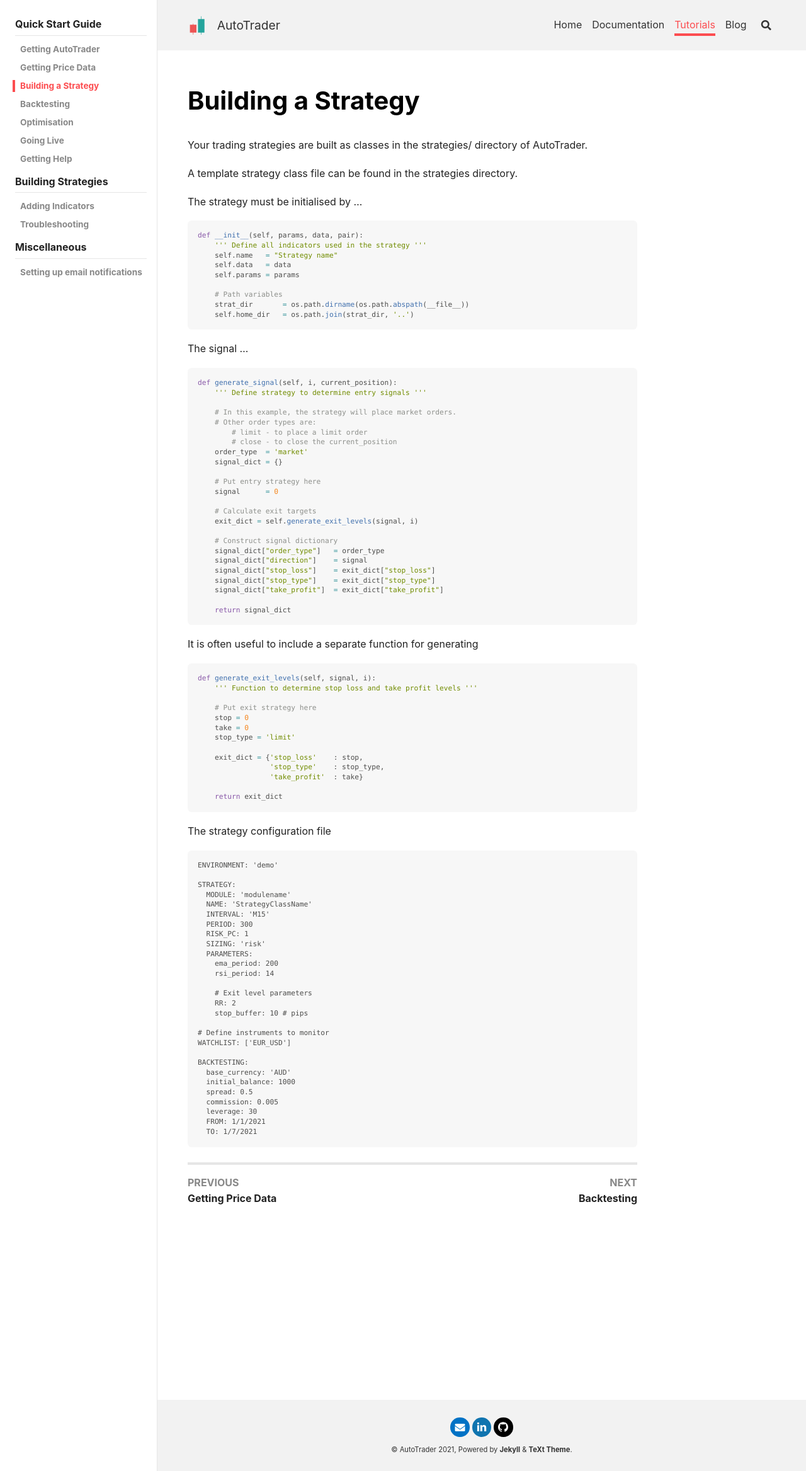
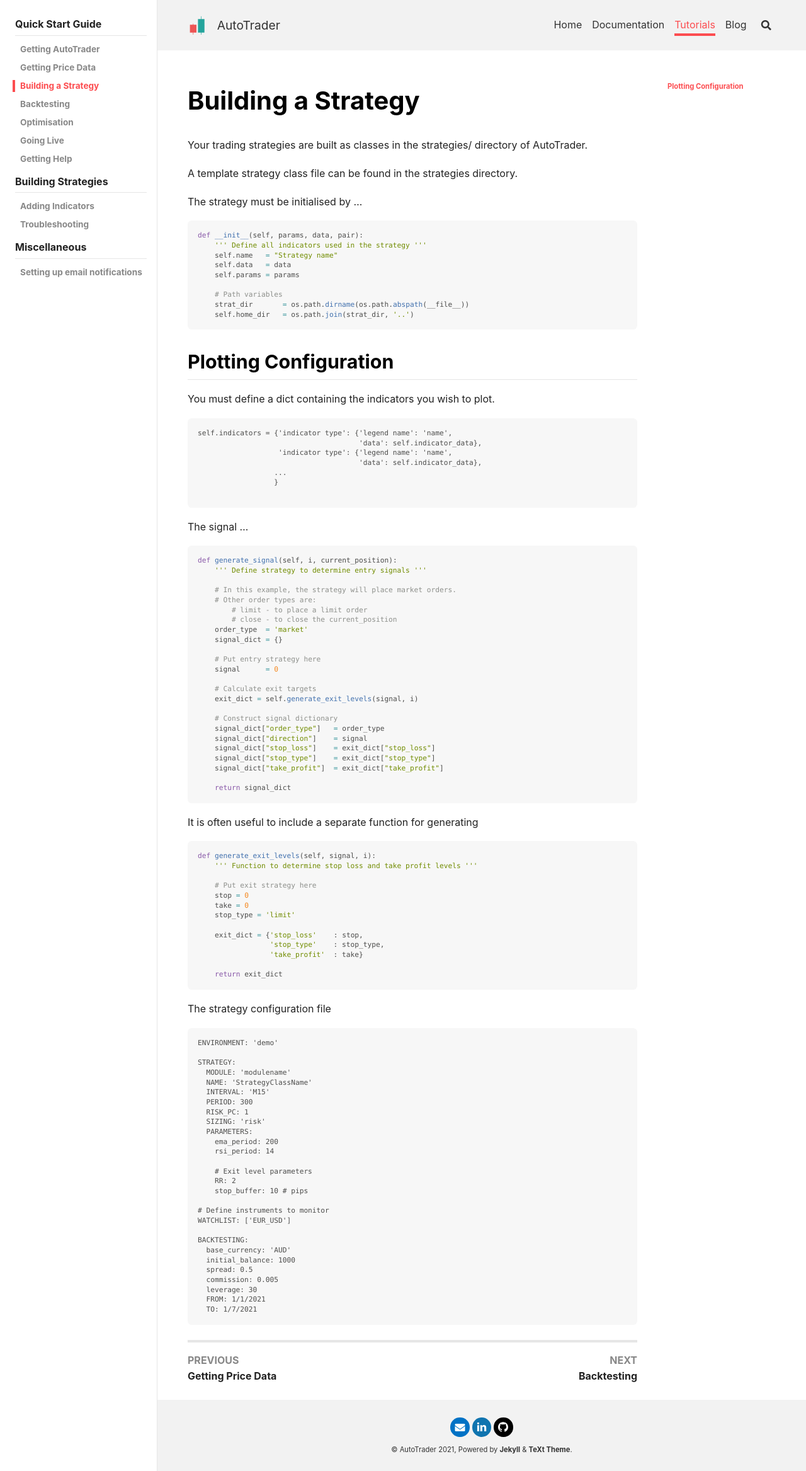
Before and after one commit to kieran-mackle/AutoTrader, a Jekyll site: the page built from _tutorials/1.3-building-strategy.md, in a window 1280 px wide. Shown: the whole page at 63% size. Built offline with Jekyll 4.4.1, drawn with Linux system fonts in a browser that asks for light colours; nearby versions of some CDN libraries; comment, search, counter and statistics services are not loaded.

Commit message:
Updated for plotting function

````diff
--- a/_tutorials/1.3-building-strategy.md
+++ b/_tutorials/1.3-building-strategy.md
@@ -21,6 +21,21 @@
     # Path variables
     strat_dir       = os.path.dirname(os.path.abspath(__file__))
     self.home_dir   = os.path.join(strat_dir, '..')
+```
+
+
+## Plotting Configuration
+
+You must define a dict containing the indicators you wish to plot.
+
+```
+self.indicators = {'indicator type': {'legend name': 'name',
+                                      'data': self.indicator_data},
+                   'indicator type': {'legend name': 'name',
+                                      'data': self.indicator_data},
+		  ...
+                  }
+
 ```
 
 
````
